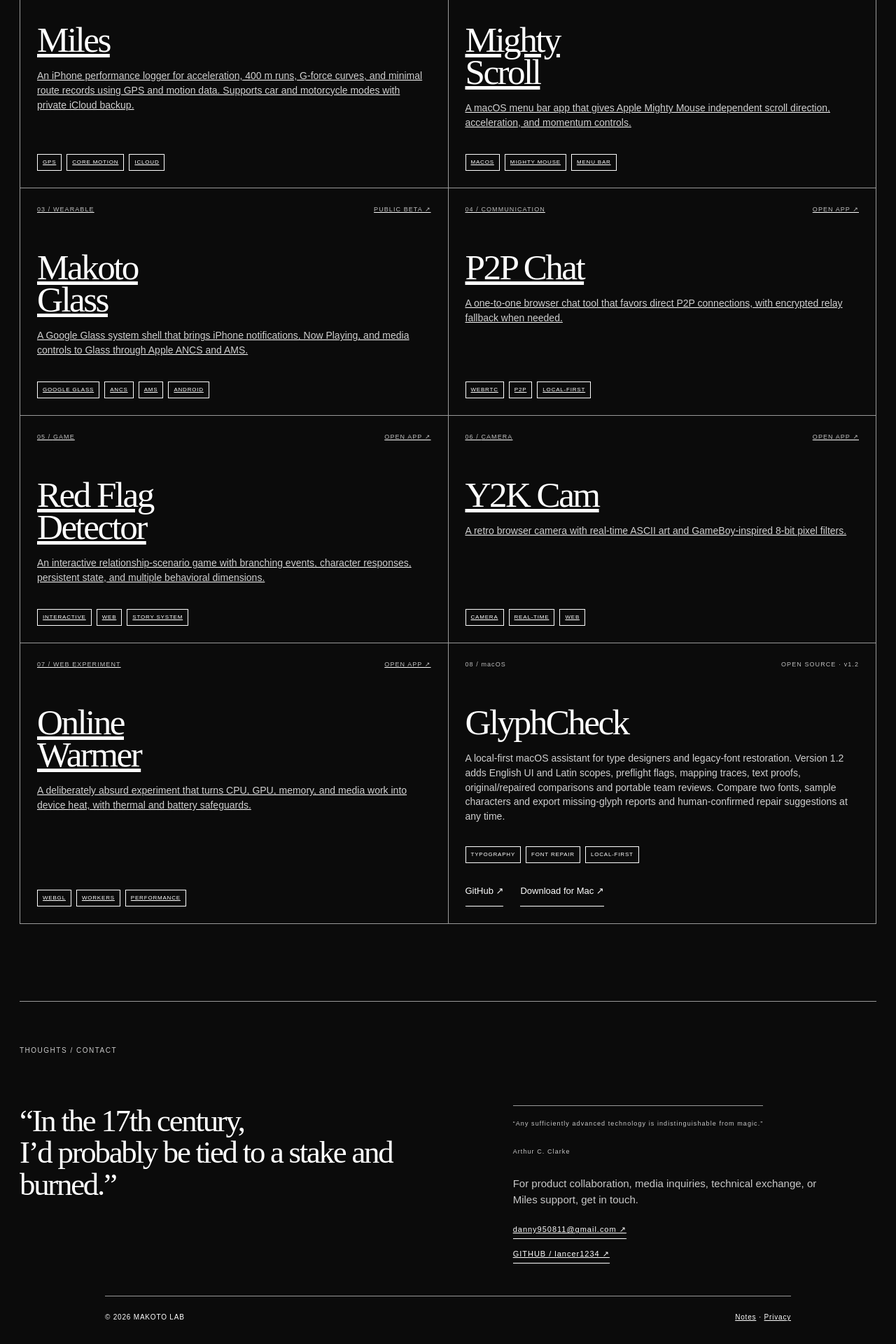
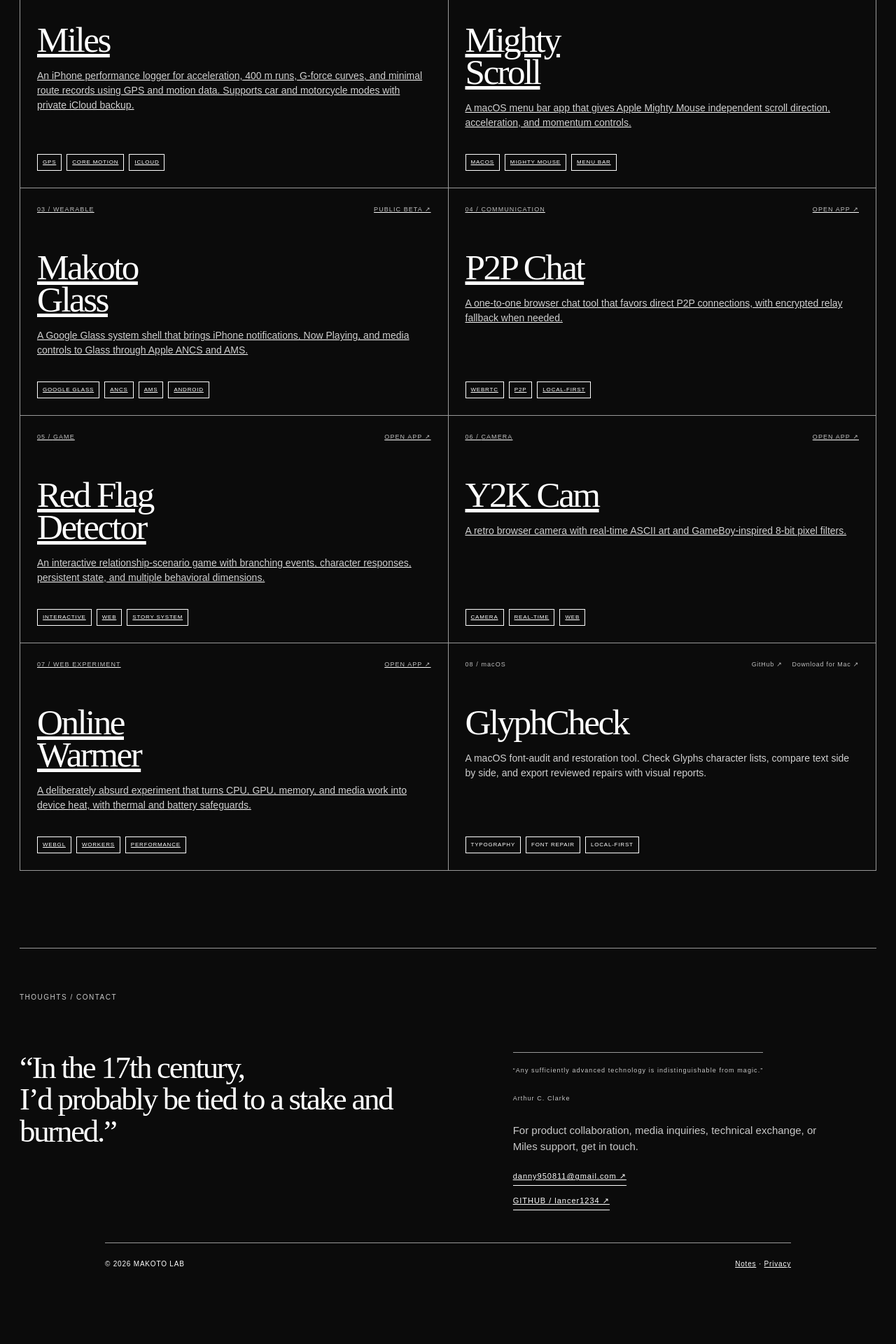
Before and after one commit to lancer1234/lancer1234.github.io, a Jekyll site: the page index.html, which Jekyll copies as it is, in a window 1280 px wide. Shown: the part 1026-2946 px from the top of the page at 70% size. Built offline with Jekyll 4.4.1, drawn with Linux system fonts in a browser that asks for light colours; after the commit the page ends 2870 px from its top, so only the background shows below that.

Commit message:
Refresh GlyphCheck copy and align its project tile with the grid

```diff
--- a/index.html
+++ b/index.html
@@ -11,7 +11,7 @@
   <meta property="og:description" content="Independent apps, wearable software, and interactive experiments." />
   <meta property="og:url" content="https://makotolab.tw/" />
   <meta property="og:type" content="website" />
-  <link rel="stylesheet" href="/site-pages.css" /><link rel="stylesheet" href="/site-pages-redesign.css" /><link rel="stylesheet" href="/lab-quotes.css" /><link rel="stylesheet" href="/lab-language.css" /><link rel="stylesheet" href="/lab-quote-scale.css" /><link rel="stylesheet" href="/lab-tile-unify.css" />
+  <link rel="stylesheet" href="/site-pages.css" /><link rel="stylesheet" href="/site-pages-redesign.css" /><link rel="stylesheet" href="/lab-quotes.css" /><link rel="stylesheet" href="/lab-language.css" /><link rel="stylesheet" href="/lab-quote-scale.css" /><link rel="stylesheet" href="/lab-tile-unify.css?v=20261014" />
   <link rel="stylesheet" href="/responsive-safety.css" /><link rel="stylesheet" href="/studio-navigation.css" />
   <script src="/analytics.js" defer></script>
 </head>
@@ -34,7 +34,7 @@
         <a class="lab-project" href="https://makotolab.tw/RED-FLAG-DETECTOR/" target="_blank" rel="noreferrer"><div class="lab-project-top"><span>05 / <span class="lang-en">GAME</span><span class="lang-zh">遊戲</span></span><span><span class="lang-en">OPEN APP ↗</span><span class="lang-zh">開啟 App ↗</span></span></div><div><h2>Red Flag<br>Detector</h2><p><span class="lang-en">An interactive relationship-scenario game with branching events, character responses, persistent state, and multiple behavioral dimensions.</span><span class="lang-zh">戀愛情境選擇遊戲，結合連續事件、角色回應、狀態記憶與多維數值系統。</span></p></div><div class="lab-tags"><span>INTERACTIVE</span><span>WEB</span><span>STORY SYSTEM</span></div></a>
         <a class="lab-project" href="https://makotolab.tw/y2k-cam/" target="_blank" rel="noreferrer"><div class="lab-project-top"><span>06 / <span class="lang-en">CAMERA</span><span class="lang-zh">相機</span></span><span><span class="lang-en">OPEN APP ↗</span><span class="lang-zh">開啟 App ↗</span></span></div><div><h2>Y2K Cam</h2><p><span class="lang-en">A retro browser camera with real-time ASCII art and GameBoy-inspired 8-bit pixel filters.</span><span class="lang-zh">復古網頁相機，包含即時 ASCII Art 與 GameBoy 風格 8-bit 像素濾鏡。</span></p></div><div class="lab-tags"><span>CAMERA</span><span>REAL-TIME</span><span>WEB</span></div></a>
         <a class="lab-project lab-project-warm" href="https://makotolab.tw/online-warmer/" target="_blank" rel="noreferrer"><div class="lab-project-top"><span>07 / <span class="lang-en">WEB EXPERIMENT</span><span class="lang-zh">網頁實驗</span></span><span><span class="lang-en">OPEN APP ↗</span><span class="lang-zh">開啟 App ↗</span></span></div><div><h2>Online<br>Warmer</h2><p><span class="lang-en">A deliberately absurd experiment that turns CPU, GPU, memory, and media work into device heat, with thermal and battery safeguards.</span><span class="lang-zh">一個故意很荒謬的網頁實驗：讓 CPU、GPU、記憶體與媒體編碼提高負載，把耗電轉成熱。</span></p></div><div class="lab-tags"><span>WEBGL</span><span>WORKERS</span><span>PERFORMANCE</span></div></a>
-        <article class="lab-project lab-project-glyphcheck"><div class="lab-project-top"><span>08 / macOS</span><span><span class="lang-en">OPEN SOURCE · v1.2</span><span class="lang-zh">開源工具 · v1.2</span></span></div><div><h2>GlyphCheck</h2><p><span class="lang-en">A local-first macOS assistant for type designers and legacy-font restoration. Version 1.2 adds English UI and Latin scopes, preflight flags, mapping traces, text proofs, original/repaired comparisons and portable team reviews. Compare two fonts, sample characters and export missing-glyph reports and human-confirmed repair suggestions at any time.</span><span class="lang-zh">為字體設計師與老字檔修復打造的本機核對助手。1.2 新增英文介面與拉丁字元、預掃描、對應追查、詞句檢查、修復前後對照及多人核對；保留雙字檔比對、隨機抽樣與中途缺字／修正建議報告，修復只使用人工確認的字形來源。</span></p></div><div class="lab-project-footer"><div class="lab-tags"><span>TYPOGRAPHY</span><span>FONT REPAIR</span><span>LOCAL-FIRST</span></div><div class="lab-project-links"><a href="https://github.com/lancer1234/GlyphCheck" target="_blank" rel="noreferrer">GitHub ↗</a><a href="https://github.com/lancer1234/GlyphCheck/releases/latest" target="_blank" rel="noreferrer"><span class="lang-en">Download for Mac ↗</span><span class="lang-zh">下載 Mac 版 ↗</span></a></div></div></article>
+        <article class="lab-project lab-project-glyphcheck"><div class="lab-project-top"><span>08 / macOS</span><div class="lab-project-links"><a href="https://github.com/lancer1234/GlyphCheck" target="_blank" rel="noreferrer">GitHub ↗</a><a href="https://github.com/lancer1234/GlyphCheck/releases/latest" target="_blank" rel="noreferrer"><span class="lang-en">Download for Mac ↗</span><span class="lang-zh">下載 Mac 版 ↗</span></a></div></div><div><h2>GlyphCheck</h2><p><span class="lang-en">A macOS font-audit and restoration tool. Check Glyphs character lists, compare text side by side, and export reviewed repairs with visual reports.</span><span class="lang-zh">字體驗收與老字檔修復工具。支援 Glyphs 字集、同步文字對照與跨字檔補字，逐項確認後匯出修正版及圖文報告。</span></p></div><div class="lab-tags"><span>TYPOGRAPHY</span><span>FONT REPAIR</span><span>LOCAL-FIRST</span></div></article>
       </div>
     </section>
     <section class="lab-contact lab-shell" id="contact"><p class="eyebrow"><span class="lang-en">THOUGHTS / CONTACT</span><span class="lang-zh">想法 / 聯絡</span></p><blockquote><span class="lang-en">“In the 17th century,<br>I’d probably be tied to a stake and burned.”</span><span class="lang-zh">「生在十七世紀，<br>我大概已經被綁在柱子燒了。」</span></blockquote><div><p class="lab-quote-note"><span class="lang-en">“Any sufficiently advanced technology is indistinguishable from magic.”</span><span class="lang-zh">「任何足夠先進的科技，都與魔法無異。」</span><br><span>Arthur C. Clarke</span></p><p><span class="lang-en">For product collaboration, media inquiries, technical exchange, or Miles support, get in touch.</span><span class="lang-zh">產品合作、媒體詢問、技術交流或 Miles 支援，歡迎聯絡。</span></p><a href="mailto:danny950811@gmail.com">danny950811@gmail.com ↗</a><a href="https://github.com/lancer1234" target="_blank" rel="noreferrer">GITHUB / lancer1234 ↗</a></div></section>
--- a/lab-tile-unify.css
+++ b/lab-tile-unify.css
@@ -1,3 +1,4 @@
+.lab-project,
 .lab-project-miles,
 .lab-project-glass,
 .lab-project-warm {
@@ -31,8 +32,11 @@
   text-decoration: none;
 }
 .lab-project-links a:focus-visible { outline: 2px solid currentColor; outline-offset: 5px; }
+.lab-project-top .lab-project-links { margin-top: 0; gap: 14px; }
+.lab-project-top .lab-project-links a { min-height: 0; font-size: 9px; letter-spacing: .08em; border-bottom: 0; }
 
 @media (max-width: 760px) {
+  .lab-project-top .lab-project-links a { min-height: 44px; margin-block: -14px; }
   .lab-project-glass {
     min-height: 280px;
   }
--- a/makoto-lab/index.html
+++ b/makoto-lab/index.html
@@ -10,7 +10,7 @@
   <meta property="og:description" content="Independent apps, wearable software, and interactive experiments." />
   <meta property="og:url" content="https://makotolab.tw/" />
   <meta property="og:type" content="website" />
-  <link rel="stylesheet" href="/site-pages.css" /><link rel="stylesheet" href="/site-pages-redesign.css" /><link rel="stylesheet" href="/lab-quotes.css" /><link rel="stylesheet" href="/lab-language.css" /><link rel="stylesheet" href="/lab-quote-scale.css" /><link rel="stylesheet" href="/lab-tile-unify.css" />
+  <link rel="stylesheet" href="/site-pages.css" /><link rel="stylesheet" href="/site-pages-redesign.css" /><link rel="stylesheet" href="/lab-quotes.css" /><link rel="stylesheet" href="/lab-language.css" /><link rel="stylesheet" href="/lab-quote-scale.css" /><link rel="stylesheet" href="/lab-tile-unify.css?v=20261014" />
   <link rel="stylesheet" href="/responsive-safety.css" /><link rel="stylesheet" href="/studio-navigation.css" />
   <script src="/analytics.js" defer></script>
 </head>
@@ -33,7 +33,7 @@
         <a class="lab-project" href="https://makotolab.tw/RED-FLAG-DETECTOR/" target="_blank" rel="noreferrer"><div class="lab-project-top"><span>05 / <span class="lang-en">GAME</span><span class="lang-zh">遊戲</span></span><span><span class="lang-en">OPEN APP ↗</span><span class="lang-zh">開啟 App ↗</span></span></div><div><h2>Red Flag<br>Detector</h2><p><span class="lang-en">An interactive relationship-scenario game with branching events, character responses, persistent state, and multiple behavioral dimensions.</span><span class="lang-zh">戀愛情境選擇遊戲，結合連續事件、角色回應、狀態記憶與多維數值系統。</span></p></div><div class="lab-tags"><span>INTERACTIVE</span><span>WEB</span><span>STORY SYSTEM</span></div></a>
         <a class="lab-project" href="https://makotolab.tw/y2k-cam/" target="_blank" rel="noreferrer"><div class="lab-project-top"><span>06 / <span class="lang-en">CAMERA</span><span class="lang-zh">相機</span></span><span><span class="lang-en">OPEN APP ↗</span><span class="lang-zh">開啟 App ↗</span></span></div><div><h2>Y2K Cam</h2><p><span class="lang-en">A retro browser camera with real-time ASCII art and GameBoy-inspired 8-bit pixel filters.</span><span class="lang-zh">復古網頁相機，包含即時 ASCII Art 與 GameBoy 風格 8-bit 像素濾鏡。</span></p></div><div class="lab-tags"><span>CAMERA</span><span>REAL-TIME</span><span>WEB</span></div></a>
         <a class="lab-project lab-project-warm" href="https://makotolab.tw/online-warmer/" target="_blank" rel="noreferrer"><div class="lab-project-top"><span>07 / <span class="lang-en">WEB EXPERIMENT</span><span class="lang-zh">網頁實驗</span></span><span><span class="lang-en">OPEN APP ↗</span><span class="lang-zh">開啟 App ↗</span></span></div><div><h2>Online<br>Warmer</h2><p><span class="lang-en">A deliberately absurd experiment that turns CPU, GPU, memory, and media work into device heat, with thermal and battery safeguards.</span><span class="lang-zh">一個故意很荒謬的網頁實驗：讓 CPU、GPU、記憶體與媒體編碼提高負載，把耗電轉成熱。</span></p></div><div class="lab-tags"><span>WEBGL</span><span>WORKERS</span><span>PERFORMANCE</span></div></a>
-        <article class="lab-project lab-project-glyphcheck"><div class="lab-project-top"><span>08 / macOS</span><span><span class="lang-en">OPEN SOURCE · v1.2</span><span class="lang-zh">開源工具 · v1.2</span></span></div><div><h2>GlyphCheck</h2><p><span class="lang-en">A local-first macOS assistant for type designers and legacy-font restoration. Version 1.2 adds English UI and Latin scopes, preflight flags, mapping traces, text proofs, original/repaired comparisons and portable team reviews. Compare two fonts, sample characters and export missing-glyph reports and human-confirmed repair suggestions at any time.</span><span class="lang-zh">為字體設計師與老字檔修復打造的本機核對助手。1.2 新增英文介面與拉丁字元、預掃描、對應追查、詞句檢查、修復前後對照及多人核對；保留雙字檔比對、隨機抽樣與中途缺字／修正建議報告，修復只使用人工確認的字形來源。</span></p></div><div class="lab-project-footer"><div class="lab-tags"><span>TYPOGRAPHY</span><span>FONT REPAIR</span><span>LOCAL-FIRST</span></div><div class="lab-project-links"><a href="https://github.com/lancer1234/GlyphCheck" target="_blank" rel="noreferrer">GitHub ↗</a><a href="https://github.com/lancer1234/GlyphCheck/releases/latest" target="_blank" rel="noreferrer"><span class="lang-en">Download for Mac ↗</span><span class="lang-zh">下載 Mac 版 ↗</span></a></div></div></article>
+        <article class="lab-project lab-project-glyphcheck"><div class="lab-project-top"><span>08 / macOS</span><div class="lab-project-links"><a href="https://github.com/lancer1234/GlyphCheck" target="_blank" rel="noreferrer">GitHub ↗</a><a href="https://github.com/lancer1234/GlyphCheck/releases/latest" target="_blank" rel="noreferrer"><span class="lang-en">Download for Mac ↗</span><span class="lang-zh">下載 Mac 版 ↗</span></a></div></div><div><h2>GlyphCheck</h2><p><span class="lang-en">A macOS font-audit and restoration tool. Check Glyphs character lists, compare text side by side, and export reviewed repairs with visual reports.</span><span class="lang-zh">字體驗收與老字檔修復工具。支援 Glyphs 字集、同步文字對照與跨字檔補字，逐項確認後匯出修正版及圖文報告。</span></p></div><div class="lab-tags"><span>TYPOGRAPHY</span><span>FONT REPAIR</span><span>LOCAL-FIRST</span></div></article>
       </div>
     </section>
     <section class="lab-contact lab-shell" id="contact"><p class="eyebrow"><span class="lang-en">THOUGHTS / CONTACT</span><span class="lang-zh">想法 / 聯絡</span></p><blockquote><span class="lang-en">“In the 17th century,<br>I’d probably be tied to a stake and burned.”</span><span class="lang-zh">「生在十七世紀，<br>我大概已經被綁在柱子燒了。」</span></blockquote><div><p class="lab-quote-note"><span class="lang-en">“Any sufficiently advanced technology is indistinguishable from magic.”</span><span class="lang-zh">「任何足夠先進的科技，都與魔法無異。」</span><br><span>Arthur C. Clarke</span></p><p><span class="lang-en">For product collaboration, media inquiries, technical exchange, or Miles support, get in touch.</span><span class="lang-zh">產品合作、媒體詢問、技術交流或 Miles 支援，歡迎聯絡。</span></p><a href="mailto:danny950811@gmail.com">danny950811@gmail.com ↗</a><a href="https://github.com/lancer1234" target="_blank" rel="noreferrer">GITHUB / lancer1234 ↗</a></div></section>
--- a/portfolio/index.html
+++ b/portfolio/index.html
@@ -138,7 +138,7 @@
       <a class="lab-card" href="https://github.com/lancer1234/p2p-chat" target="_blank" rel="noreferrer"><span class="lab-no">05 / COMMUNICATION</span><h3>P2P Chat</h3><p><span class="lang-en">A browser-based one-to-one chat tool that prioritizes direct P2P connections with an encrypted relay fallback.</span><span class="lang-zh">瀏覽器端一對一聊天工具，優先建立 Direct P2P 連線，必要時可切換加密 Relay。</span></p><small>WEBRTC · P2P · LOCAL-FIRST ↗</small></a>
       <a class="lab-card" href="https://github.com/lancer1234/y2k-cam" target="_blank" rel="noreferrer"><span class="lab-no">06 / CAMERA</span><h3>Y2K Cam</h3><p><span class="lang-en">A retro browser camera with real-time ASCII art and GameBoy-inspired 8-bit pixel filters.</span><span class="lang-zh">復古網頁相機，包含即時 ASCII Art 與 GameBoy 風格 8-bit 像素濾鏡。</span></p><small>CAMERA · REAL-TIME FILTERS · WEB ↗</small></a>
       <a class="lab-card" href="https://github.com/lancer1234/online-warmer" target="_blank" rel="noreferrer"><span class="lab-no">07 / WEB EXPERIMENT</span><h3>Online Warmer</h3><p><span class="lang-en">A deliberately absurd web experiment that converts CPU, GPU, memory and media workload into device heat — with thermal and battery safeguards.</span><span class="lang-zh">一個故意很荒謬的網頁實驗：讓 CPU、GPU、記憶體與媒體編碼提高負載，把耗電轉成熱，同時加入溫度與電量保護機制。</span></p><small>WEBGL · WORKERS · PERFORMANCE ↗</small></a>
-      <article class="lab-card lab-project-glyphcheck"><span class="lab-no">08 / macOS · TYPOGRAPHY</span><h3>GlyphCheck</h3><p><span class="lang-en">A local-first macOS glyph-review assistant. Version 1.2 adds English/Latin support, preflight, mapping traces, text proofs, repair comparisons and portable team reviews, alongside sampling and in-progress reports.</span><span class="lang-zh">為字體設計師與老字檔修復打造的原生核對助手。1.2 新增英文／拉丁字元、預掃描、對應追查、詞句與修復對照、多人核對；可抽樣檢查並隨時匯出報告。</span></p><div class="lab-project-links"><a href="https://github.com/lancer1234/GlyphCheck" target="_blank" rel="noreferrer">GitHub ↗</a><a href="https://github.com/lancer1234/GlyphCheck/releases/latest" target="_blank" rel="noreferrer"><span class="lang-en">Download for Mac ↗</span><span class="lang-zh">下載 Mac 版 ↗</span></a></div></article>
+      <article class="lab-card lab-project-glyphcheck"><span class="lab-no">08 / macOS · TYPOGRAPHY</span><h3>GlyphCheck</h3><p><span class="lang-en">A macOS font-audit and restoration tool. Check Glyphs character lists, compare text side by side, and export reviewed repairs with visual reports.</span><span class="lang-zh">字體驗收與老字檔修復工具。支援 Glyphs 字集、同步文字對照與跨字檔補字，逐項確認後匯出修正版及圖文報告。</span></p><div class="lab-project-links"><a href="https://github.com/lancer1234/GlyphCheck" target="_blank" rel="noreferrer">GitHub ↗</a><a href="https://github.com/lancer1234/GlyphCheck/releases/latest" target="_blank" rel="noreferrer"><span class="lang-en">Download for Mac ↗</span><span class="lang-zh">下載 Mac 版 ↗</span></a></div></article>
       <div class="lab-card lab-featured lab-private"><span class="lab-no">09 / PRIVATE R&D</span><h3>GlassLauncher</h3><p><span class="lang-en">Private launcher R&D behind the wearable experiments — interface, navigation and system-level interaction work for Google Glass.</span><span class="lang-zh">Google Glass 穿戴式專案背後的私人 Launcher 研發，包含介面、導覽與系統層級互動實驗。</span></p><small>PRIVATE REPOSITORY / INTERNAL R&D</small></div>
     </div>
   </div>
```
